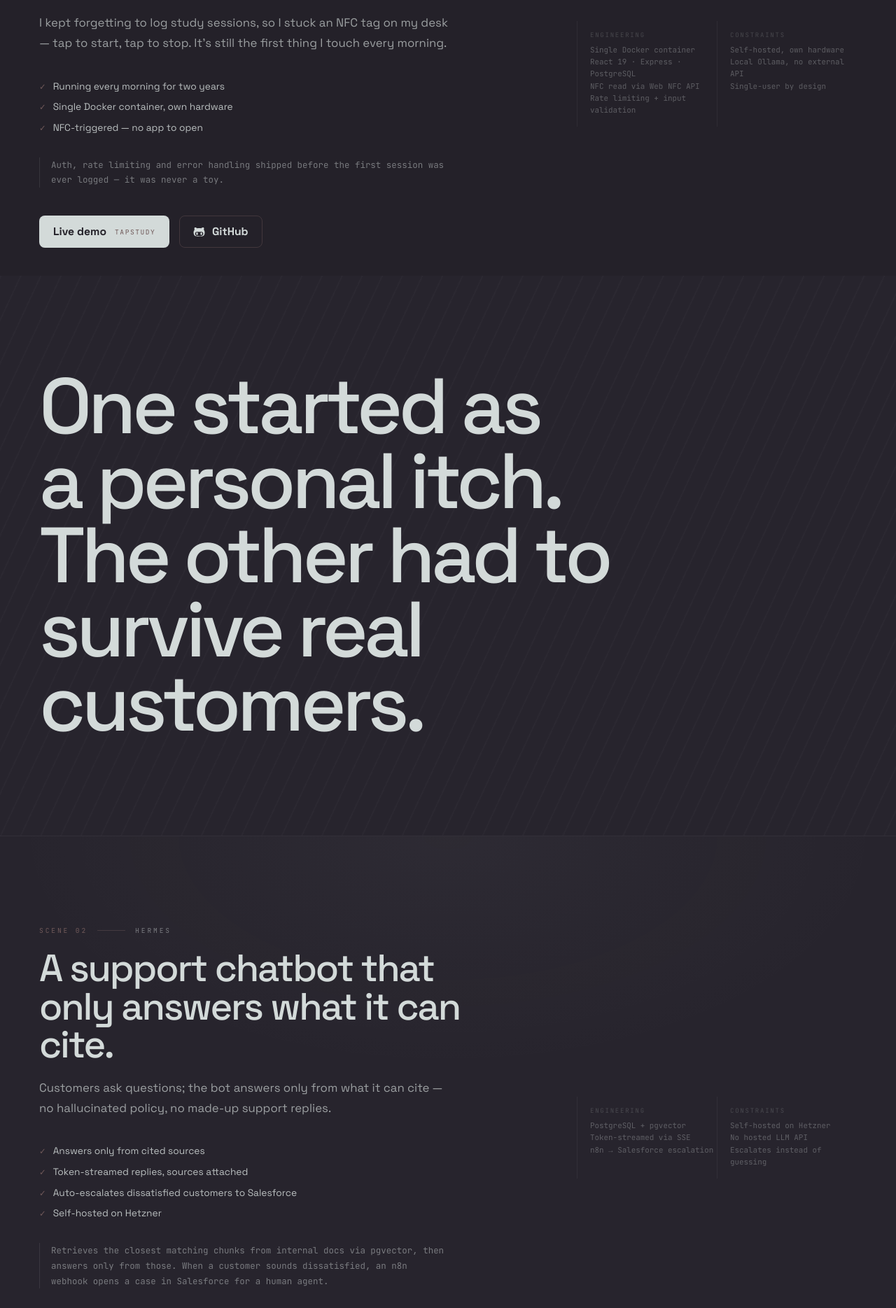
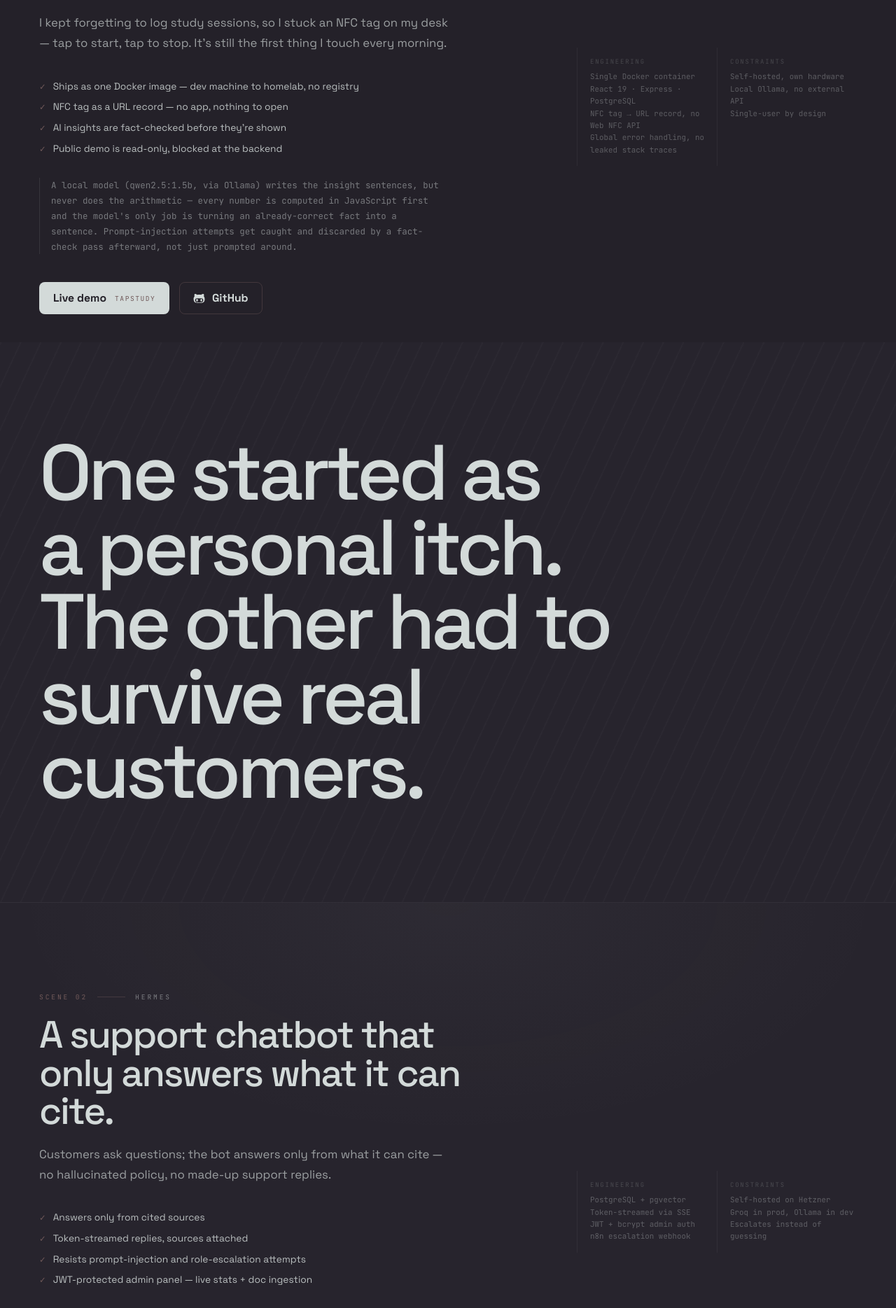
Before and after one commit to c-panagopoulos/Personal-Website, a React (Vite) app in the folder client/: page / in a window 1280 px wide. Shown: the part 3123-4992 px from the top of the page at 70% size. Built offline with nearby package versions, Linux system fonts and the light colour scheme.

Commit message:
Correct TapStudy and Hermes project copy to match their READMEs

```diff
--- a/client/src/App.jsx
+++ b/client/src/App.jsx
@@ -43,17 +43,18 @@ export default function App() {
           title="A study tracker you start by tapping your phone."
           body="I kept forgetting to log study sessions, so I stuck an NFC tag on my desk — tap to start, tap to stop. It's still the first thing I touch every morning."
           proof={[
-            "Running every morning for two years",
-            "Single Docker container, own hardware",
-            "NFC-triggered — no app to open",
+            "Ships as one Docker image — dev machine to homelab, no registry",
+            "NFC tag as a URL record — no app, nothing to open",
+            "AI insights are fact-checked before they're shown",
+            "Public demo is read-only, blocked at the backend",
           ]}
-          how="Auth, rate limiting and error handling shipped before the first session was ever logged — it was never a toy."
+          how="A local model (qwen2.5:1.5b, via Ollama) writes the insight sentences, but never does the arithmetic — every number is computed in JavaScript first and the model's only job is turning an already-correct fact into a sentence. Prompt-injection attempts get caught and discarded by a fact-check pass afterward, not just prompted around."
           ctaLabel="Live demo"
           ctaTag="TAPSTUDY"
           ctaHref="https://tapstudy.cpanagopoulos.dev"
           githubHref="https://github.com/c-panagopoulos/tapstudy"
           stack={[
-            { label: "ENGINEERING", items: ["Single Docker container", "React 19 · Express · PostgreSQL", "NFC read via Web NFC API", "Rate limiting + input validation"] },
+            { label: "ENGINEERING", items: ["Single Docker container", "React 19 · Express · PostgreSQL", "NFC tag → URL record, no Web NFC API", "Global error handling, no leaked stack traces"] },
             { label: "CONSTRAINTS", items: ["Self-hosted, own hardware", "Local Ollama, no external API", "Single-user by design"] },
           ]}
         />
@@ -74,17 +75,17 @@ export default function App() {
           proof={[
             "Answers only from cited sources",
             "Token-streamed replies, sources attached",
-            "Auto-escalates dissatisfied customers to Salesforce",
-            "Self-hosted on Hetzner",
+            "Resists prompt-injection and role-escalation attempts",
+            "JWT-protected admin panel — live stats + doc ingestion",
           ]}
-          how="Retrieves the closest matching chunks from internal docs via pgvector, then answers only from those. When a customer sounds dissatisfied, an n8n webhook opens a case in Salesforce for a human agent."
+          how="Retrieves the closest matching chunks from internal docs via pgvector, then answers only from those. A message matching escalation keywords — a lawyer, a formal complaint — opens a case for a human agent through a configurable webhook, instead of letting the bot keep guessing."
           ctaLabel="Live demo"
           ctaTag="HERMES"
           ctaHref="https://hermes.cpanagopoulos.dev"
           githubHref="https://github.com/c-panagopoulos/hermes-ai"
           stack={[
-            { label: "ENGINEERING", items: ["PostgreSQL + pgvector", "Token-streamed via SSE", "n8n → Salesforce escalation"] },
-            { label: "CONSTRAINTS", items: ["Self-hosted on Hetzner", "No hosted LLM API", "Escalates instead of guessing"] },
+            { label: "ENGINEERING", items: ["PostgreSQL + pgvector", "Token-streamed via SSE", "JWT + bcrypt admin auth", "n8n escalation webhook"] },
+            { label: "CONSTRAINTS", items: ["Self-hosted on Hetzner", "Groq in prod, Ollama in dev", "Escalates instead of guessing"] },
           ]}
         />
 
```
